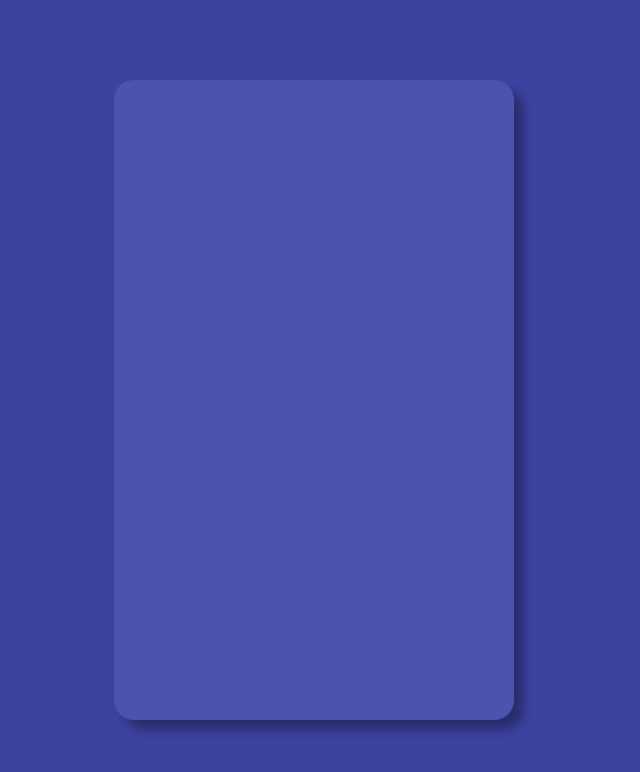
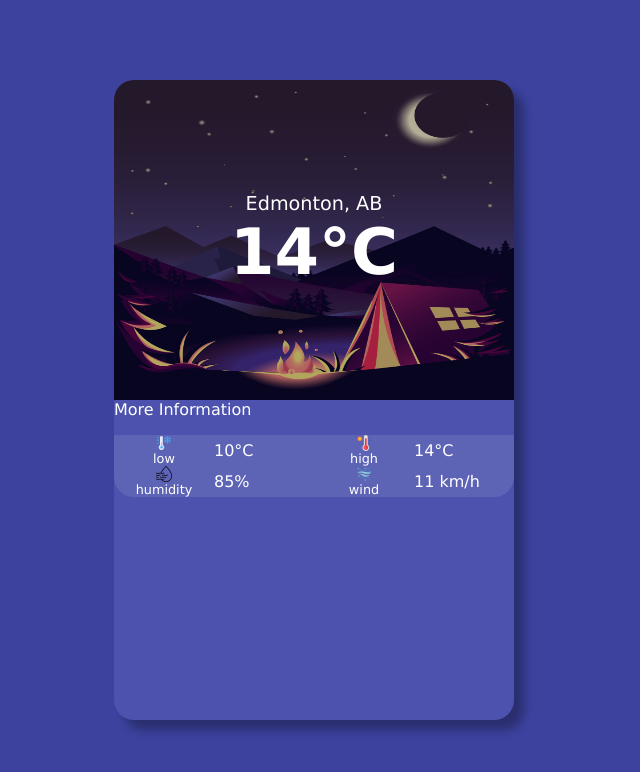
Before and after one commit to nathandrapeza/weather-app, an Angular app: page / in a window 1280 px wide. Shown: the top 772 px of the page, without its empty margins (326-966 px from the left). Built offline with nearby package versions, Linux system fonts and the light colour scheme.

Commit message:
Add lower-data images with placeholder data

```diff
--- a/src/app/app.component.html
+++ b/src/app/app.component.html
@@ -1,16 +1,61 @@
 <div class="container">
   <div class="upper-data">
-    <!-- <img
+    <img
       src="../assets/hot-weather.jpg"
       *ngIf="14 > 15"
       alt="Hot weather image.">
     <img
       src="../assets/cold-weather.jpg"
       *ngIf="15 >= 14"
-      alt="Cold weather image."> -->
+      alt="Cold weather image.">
+
+    <div class="weather-data">
+      <div class="location">Edmonton, AB</div>
+      <div class="temperature">{{ 14.40 | number: '1.0-0'}}°C</div>
+    </div>
   </div>
   <div class="lower-data">
-
+    <div class="more-info-label">
+      More Information
+    </div>
+    <div class="more-info-container">
+      <div class="info-block">
+        <div class="info-block-label">
+          <img src="../assets/cold.png">
+          <span>low</span>
+        </div>
+        <div class="info-block-value">
+          10°C
+        </div>
+      </div>
+      <div class="info-block">
+        <div class="info-block-label">
+          <img src="../assets/hot.png">
+          <span>high</span>
+        </div>
+        <div class="info-block-value">
+          14°C
+        </div>
+      </div>
+      <div class="info-block">
+        <div class="info-block-label">
+          <img src="../assets/humidity.png">
+          <span>humidity</span>
+        </div>
+        <div class="info-block-value">
+          85%
+        </div>
+      </div>
+      <div class="info-block">
+        <div class="info-block-label">
+          <img src="../assets/wind.png">
+          <span>wind</span>
+        </div>
+        <div class="info-block-value">
+          11 km/h
+        </div>
+      </div>
+    </div>
   </div>
 </div>
 
--- a/src/styles.css
+++ b/src/styles.css
@@ -32,3 +32,92 @@
   border-radius: 20px;
   box-shadow: 10px 10px 10px var(--shadow-dark);
 }
+
+.upper-data {
+  position: relative;
+  overflow: hidden;
+  width: 100%;
+  height: 50%;
+  border-top-left-radius: 20px;
+  border-top-right-radius: 20px;
+}
+
+.upper-data img {
+  position: absolute;
+  top: 0;
+  left: 0;
+  width: 100%;
+  height: 100%;
+}
+
+.weather-data {
+  position: relative;
+  z-index: 1;
+  width: 100%;
+  height: 100%;
+  background-color: var(--shadow-dark);
+  display: flex;
+  flex-direction: column;
+  align-items: center;
+  justify-content: center;
+}
+
+.location {
+  color: var(--white);
+  text-align: center;
+  font-size: 1.2em;
+}
+
+.temperature {
+  color: var(--white);
+  font-size: 4em;
+  text-align: center;
+  font-weight: 900;
+}
+
+.more-info-label {
+  color: var(--white);
+}
+
+.more-info-container {
+  flex: 1;
+  background-color: var(--shadow-light);
+  border-bottom-left-radius: 20px;
+  border-bottom-right-radius: 20px;
+  margin-top: 1em;
+
+  display: flex;
+  flex-direction: row;
+  flex-wrap: wrap;
+}
+
+.info-block {
+  width: 50%;
+  display: flex;
+  flex-direction: row;
+}
+
+.info-block-label {
+  width: 50%;
+  display: flex;
+  flex-direction: column;
+  justify-content: center;
+  align-items: center;
+}
+
+.info-block-label img {
+  width: 1em;
+}
+
+.info-block-label span {
+  color: var(--white);
+  font-size: 0.8em;
+}
+
+.info-block-value {
+  width: 50%;
+  display: flex;
+  justify-content: flex-start;
+  align-items: center;
+  color: var(--white);
+}
```
Also changed, not shown: src/assets/cold.png (renamed from src/assets/temperature.png).
